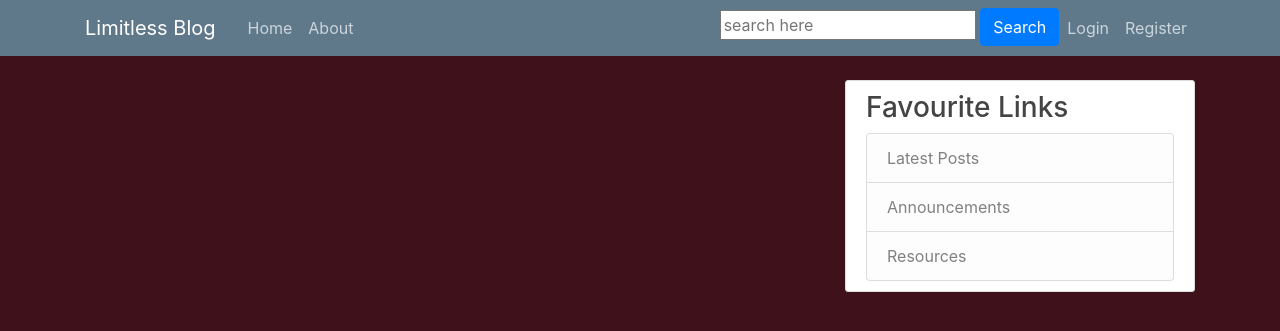
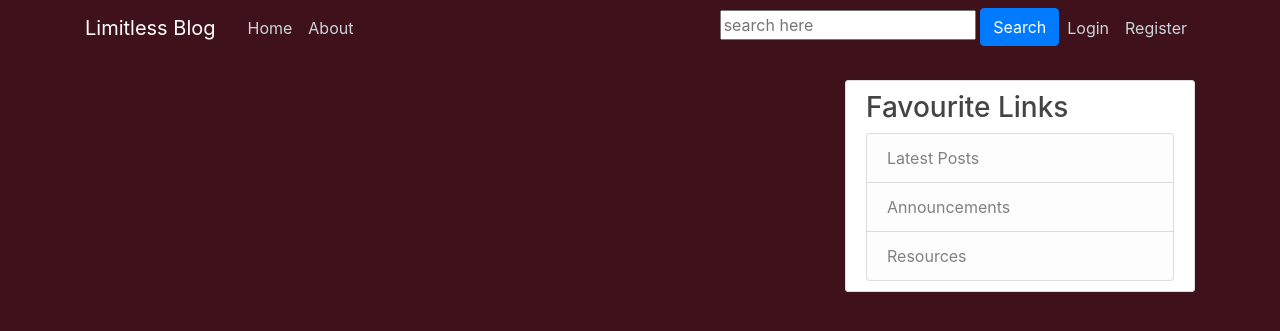
Before and after one commit to harish-gunda18/mysite, a Django app: template blog/templates/blog/home.html in a window 1280 px wide. Shown: the top 331 px of the page. Run offline with Django 3.2, Linux system fonts and the light colour scheme; the template is opened without the code that fills it, so the values that code supplies are empty; some libraries are stand-ins or nearby versions.

Commit message:
changed nav bar bg color

```diff
--- a/blog/templates/blog/base.html
+++ b/blog/templates/blog/base.html
@@ -22,7 +22,7 @@
 </head>
 <body style="background: #3F121B;">
     <header class="site-header">
-        <nav class="navbar navbar-expand-md navbar-dark bg-steel fixed-top">
+        <nav class="navbar navbar-expand-md navbar-dark fixed-top" style="background: #3F121B;">
             <div class="container">
                 <a class="navbar-brand mr-4" href="{% url 'blog-home' %}">Limitless Blog</a>
                 <button class="navbar-toggler" type="button" data-toggle="collapse" data-target="#navbarToggle" aria-controls="navbarToggle" aria-expanded="false" aria-label="Toggle navigation">
```
